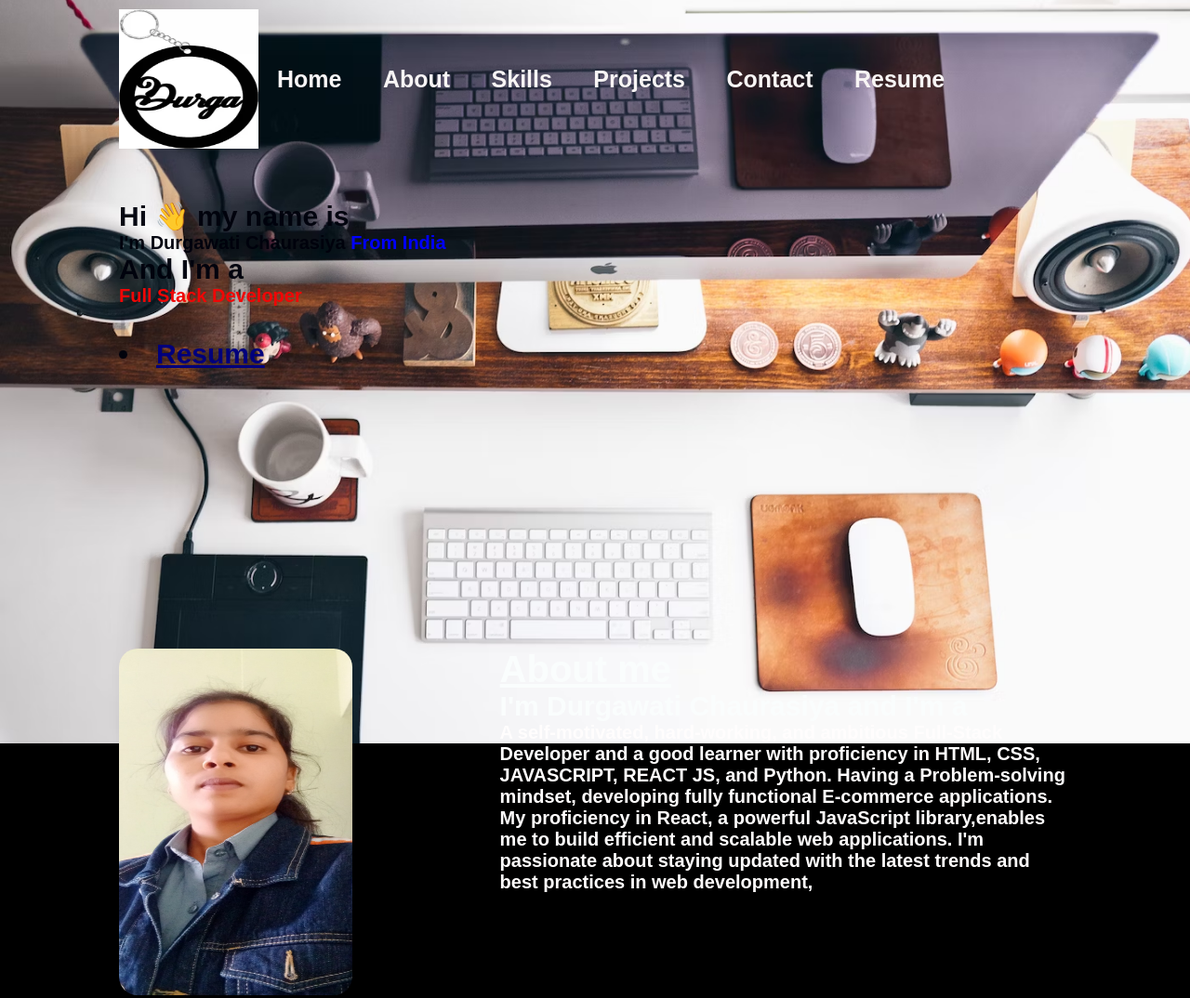
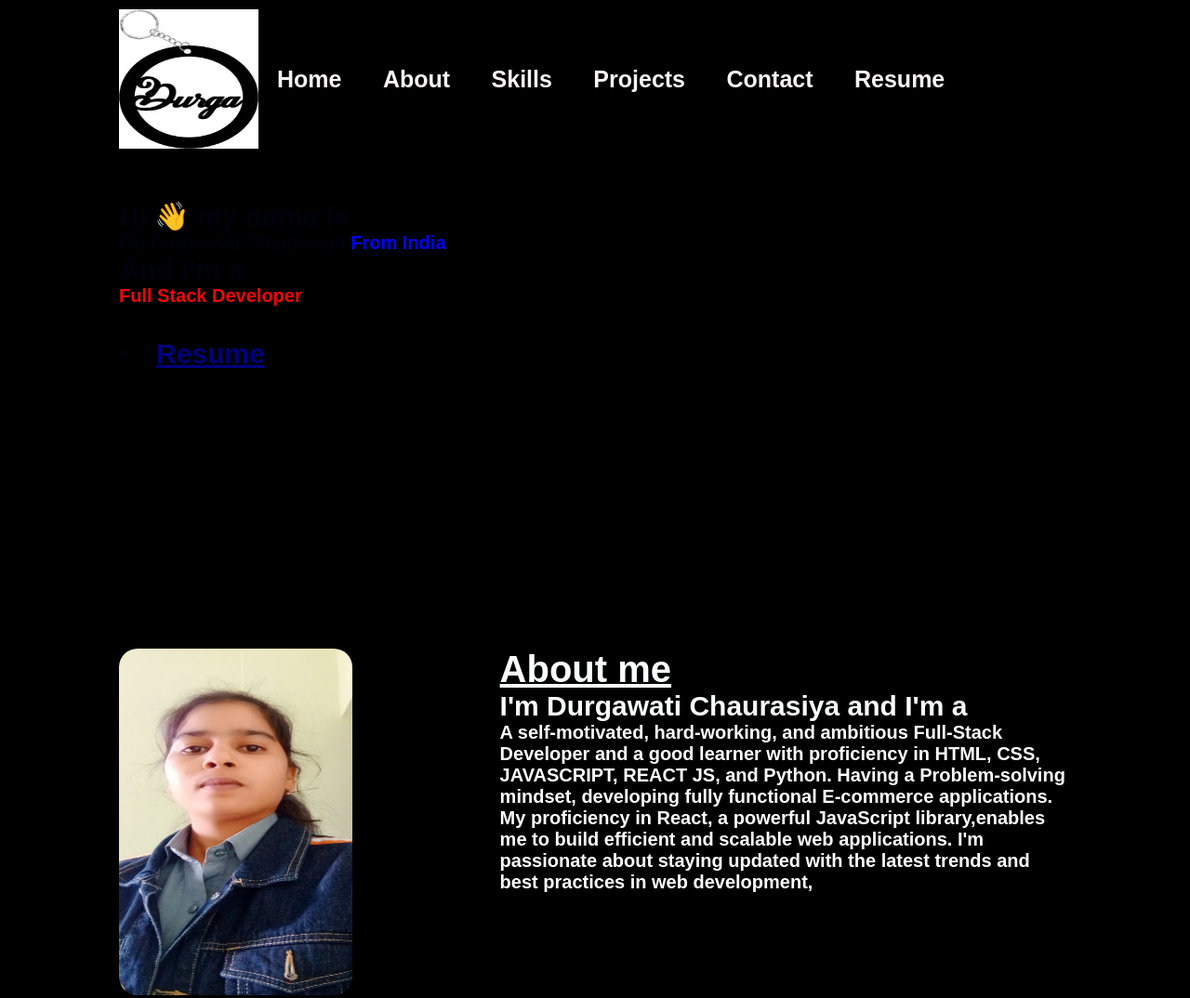
Before and after one commit to 6394981696/my-repo, a plain HTML site: page index.html in a window 1280 px wide. Shown: the top 1074 px of the page at 93% size. Drawn offline with nearby package versions, Linux system fonts and the light colour scheme; a small style sheet from the web is missing.

Commit message:
Update style.css

```diff
--- a/style.css
+++ b/style.css
@@ -12,7 +12,7 @@ body {
 #header {
   width: 100%;
   height: 100vh;
-  background-image: url(images/ima1.jpg);
+ /* background-image: url(images/ima1.jpg);*/
   background-size: cover;
   background-position: center;
 }
```
